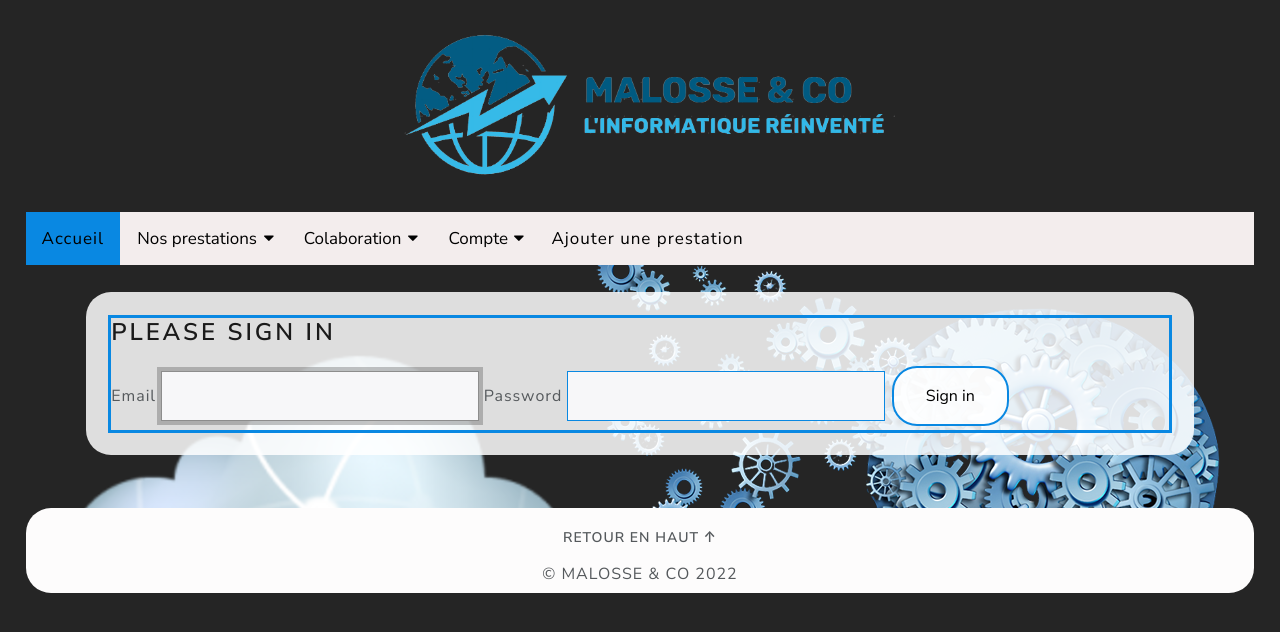
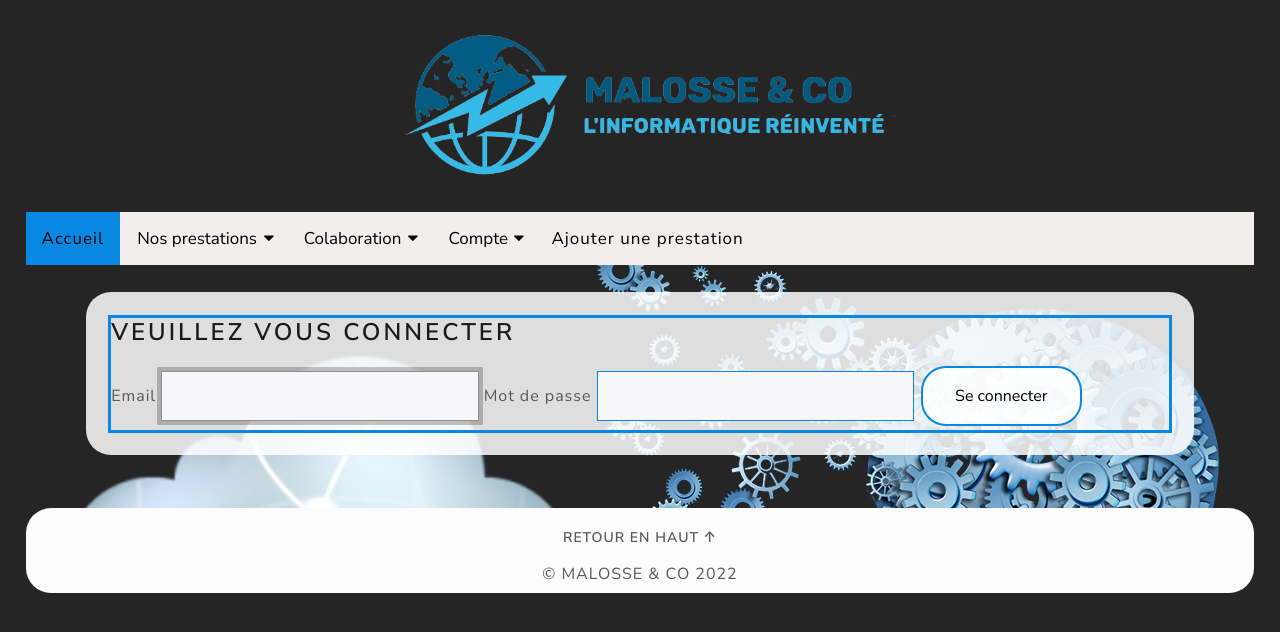
Before and after one commit to Skairik/SiteSae23_2, a Symfony app: template templates/security/login.html.twig in a window 1280 px wide. Shown: the top 632 px of the page. Run offline with Twig, Linux system fonts and the light colour scheme; the template is opened without the code that fills it, so the values that code supplies are empty; some libraries are stand-ins or nearby versions.

Commit message:
Ca marche la mise dans la base

```diff
--- a/templates/security/login.html.twig
+++ b/templates/security/login.html.twig
@@ -11,14 +11,14 @@
 
         {% if app.user %}
             <div class="mb-3">
-                You are logged in as {{ app.user.username }}, <a href="{{ path('app_logout') }}">Logout</a>
+                Vous êtes connecté en tant que {{ app.user.username }}, <a href="{{ path('app_logout') }}">Se déconnecter</a>
             </div>
         {% endif %}
 
-        <h1 class="h3 mb-3 font-weight-normal">Please sign in</h1>
+        <h1 class="h3 mb-3 font-weight-normal">Veuillez vous connecter</h1>
         <label for="inputEmail">Email</label>
         <input type="email" value="{{ last_username }}" name="email" id="inputEmail" class="form-control" autocomplete="email" required autofocus>
-        <label for="inputPassword">Password</label>
+        <label for="inputPassword">Mot de passe</label>
         <input type="password" name="password" id="inputPassword" class="form-control" autocomplete="current-password" required>
 
         <input type="hidden" name="_csrf_token"
@@ -37,7 +37,7 @@
         #}
 
         <button  type="submit" class="button buttonvert centrebut">
-            Sign in
+            Se connecter
         </button>
     </form>
 </div>
```
Also changed, not shown: src/Controller/ContactController.php (+10 -2 lines).
